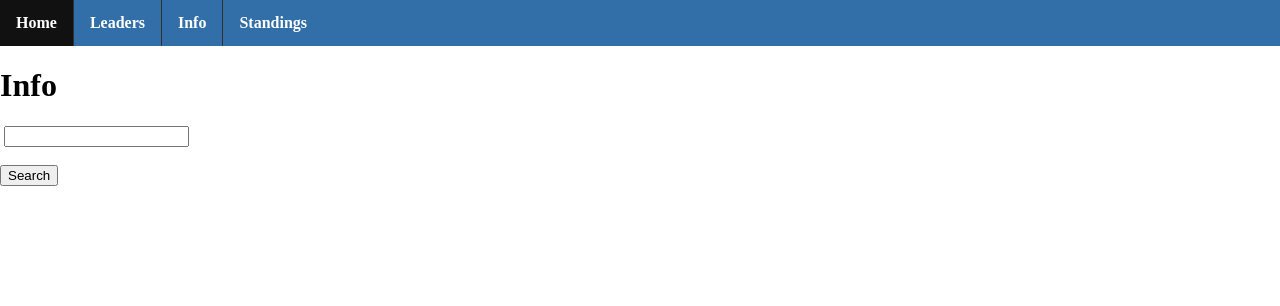
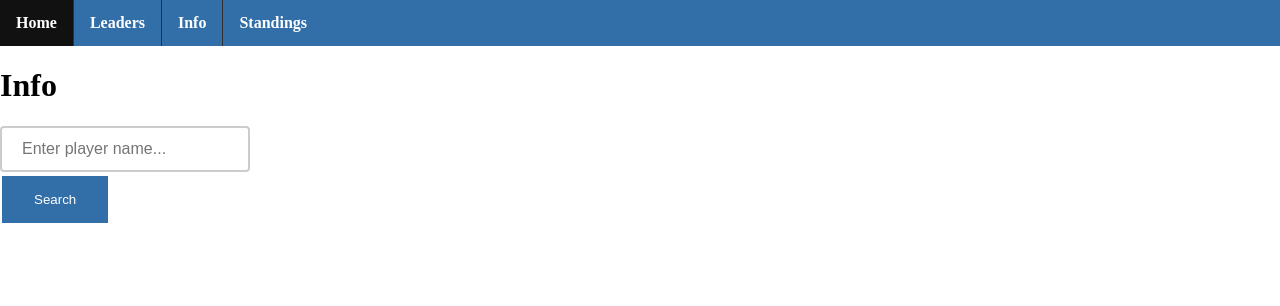
Before and after one commit to michael-spencer31/animated-pancake, a Flask app: page /info in a window 1280 px wide. Shown: the top 306 px of the page. Run offline with Flask 3, Linux system fonts and the light colour scheme; data that the repository does not hold is empty.

Commit message:
edited css for buttons, textboxes for info page

```diff
--- a/static/css/template.css
+++ b/static/css/template.css
@@ -94,3 +94,32 @@ th {
 .dropdown-content a:hover {background-color: #ddd;}
 .dropdown:hover .dropdown-content {display: block;}
 .dropdown:hover .dropbtn {background-color: #3E8E41;}
+
+/* textbox */
+input[type=text] {
+	width: 250px;
+	box-sizing: border-box;
+	border: 2px solid #CCC;
+	border-radius: 4px;
+	font-size: 16px;
+	background-color: white;
+	background-position: 10px 10px;
+	background-repeat: no-repeat;
+	padding: 12px 5px 12px 20px;
+	transition: width 0.4s ease-in-out;
+}
+
+input[type=text]:focus {
+	width: 100%;
+}
+
+/* buttons */
+input[type=button] {
+	background-color: #326fa8;
+	border: none;
+	color: white;
+	padding: 16px 32px;
+	text-decoration: none;
+	margin: 4px 2px;
+	cursor: pointer;
+}
--- a/templates/info.html
+++ b/templates/info.html
@@ -10,10 +10,12 @@
     {% block content %}
 
     <h1> Info </h1>
-    <p id="info"></p>
+    <form>
+        <input type="text" id="player" name="search" placeholder="Enter player name...">
+    </form>
+
+    <input type="button" value="Search" id="submit" onclick="sendData()"></button>
     <img id="hero">
-    <input type="text" id="player"><br><br>
-    <button id="submit" onclick="sendData()">Search</button>
 
     <div id="output"></div>
 
```
